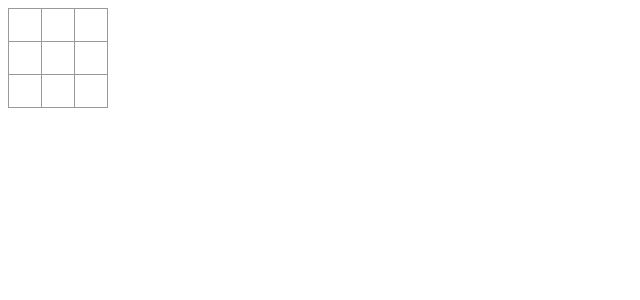
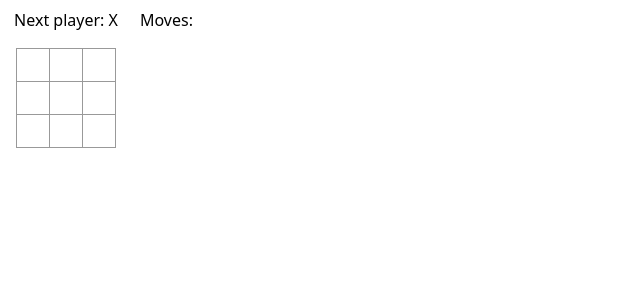
Before and after one commit to ibqn/vue-tic-tac-toe, a Vue app: page / in a window 1280 px wide. Shown: the top 300 px of the page, without its empty margins (0-640 px from the left). Built offline with nearby package versions, Linux system fonts and the light colour scheme.

Commit message:
improvements

```diff
--- a/src/app.vue
+++ b/src/app.vue
@@ -1,9 +1,7 @@
 <script setup lang="ts">
-import Board from '@/components/board.vue'
+import Game from '@/components/game.vue'
 </script>
 
 <template>
-  <div class="flex p-2">
-    <Board />
-  </div>
+  <Game />
 </template>
--- a/src/components/board.vue
+++ b/src/components/board.vue
@@ -1,24 +1,22 @@
 <script setup lang="ts">
 import Square from '@/components/square.vue'
-import { ref, onMounted } from 'vue'
+import type { SquareType } from '@/types'
+import { onMounted } from 'vue'
 
-type SquareType = string | null
+type Props = {
+  squares: SquareType[]
+  winningLine?: number[]
+}
+const props = defineProps<Props>()
 
-const squares = ref<SquareType[]>(Array(9).fill(null))
-const isXNext = ref(true)
-
-const handleSquareClick = (index: number) => {
-  console.log('click', index)
-  if (isXNext.value) {
-    squares.value[index] = 'X'
-  } else {
-    squares.value[index] = 'O'
-  }
-  isXNext.value = !isXNext.value
+type Emits = {
+  square: [index: number]
 }
 
+const emit = defineEmits<Emits>()
+
 onMounted(() => {
-  console.log('mounted', squares.value)
+  console.log('mounted', props.squares)
 })
 </script>
 
@@ -29,7 +27,8 @@ onMounted(() => {
       v-for="(square, index) in squares"
       :key="index"
       :index
-      @click="handleSquareClick"
+      @click="emit('square', index)"
+      :winning="winningLine?.includes(index)"
     />
   </div>
 </template>
--- /dev/null
+++ b/src/components/game.vue
@@ -0,0 +1,66 @@
+<script setup lang="ts">
+import { computed, ref } from 'vue'
+import Board from '@/components/board.vue'
+import type { SquareType } from '@/types'
+import { calculateWinner, isDraw } from '@/utils'
+
+const squares = ref<SquareType[]>(Array(9).fill(null))
+const move = ref(0)
+const history = ref<number[]>([])
+
+const winner = computed(() => calculateWinner(squares.value))
+const isXNext = computed(() => move.value % 2 === 0)
+const status = computed(() => {
+  if (winner.value?.winner) {
+    return `Winner: ${winner.value.winner}`
+  } else if (isDraw(squares.value)) {
+    return 'Draw!'
+  } else {
+    return `Next player: ${isXNext.value ? 'X' : 'O'}`
+  }
+})
+
+const handleSquare = (index: number) => {
+  console.log('click', index)
+
+  if (winner.value?.winner || squares.value[index]) {
+    return
+  }
+  history.value = [...history.value.slice(0, move.value), index]
+  squares.value[index] = move.value % 2 === 0 ? 'X' : 'O'
+  move.value = history.value.length
+}
+
+const jumpTo = (index: number) => {
+  move.value = index + 1
+  squares.value = history.value.slice(0, index + 1).reduce((position, currentMove, moveIndex) => {
+    position[currentMove] = moveIndex % 2 === 0 ? 'X' : 'O'
+    return position
+  }, Array(9).fill(null))
+}
+</script>
+
+<template>
+  <div class="flex flex-row p-2 gap-4">
+    <div class="flex flex-col gap-2">
+      <div class="flex justify-center">
+        {{ status }}
+      </div>
+
+      <div class="flex p-2">
+        <Board :squares @square="handleSquare" :winningLine="winner?.line" />
+      </div>
+    </div>
+
+    <div class="flex flex-col gap-2">
+      <h2>Moves:</h2>
+      <ul>
+        <li v-for="(move, index) in history" :key="index">
+          <button @click="() => jumpTo(index)">
+            {{ index + 1 }}. {{ index % 2 === 0 ? 'X' : 'O' }}-{{ move + 1 }}
+          </button>
+        </li>
+      </ul>
+    </div>
+  </div>
+</template>
--- a/src/components/square.vue
+++ b/src/components/square.vue
@@ -1,7 +1,10 @@
 <script setup lang="ts">
+import type { SquareType } from '@/types'
+
 type Props = {
-  value: string | null
+  value: SquareType
   index: number
+  winning?: boolean
 }
 const props = defineProps<Props>()
 
@@ -16,6 +19,7 @@ const emit = defineEmits<Emits>()
   <button
     @click="emit('click', props.index)"
     class="border border-[#999] font-bold text-2xl -mr-[1px] -mt-[1px] flex items-center justify-center w-[34px] leading-[34px] h-[34px]"
+    :class="{ 'text-red-500': props.winning }"
   >
     {{ value }}
   </button>
--- /dev/null
+++ b/src/types.ts
@@ -0,0 +1,6 @@
+export type SquareType = 'X' | 'O' | null
+
+export type Winner = {
+  winner: SquareType
+  line: number[]
+}
--- /dev/null
+++ b/src/utils.ts
@@ -0,0 +1,25 @@
+import type { SquareType, Winner } from '@/types'
+
+export const calculateWinner = (squares: SquareType[]): Winner | null => {
+  const lines = [
+    [0, 1, 2],
+    [3, 4, 5],
+    [6, 7, 8],
+    [0, 3, 6],
+    [1, 4, 7],
+    [2, 5, 8],
+    [0, 4, 8],
+    [2, 4, 6]
+  ]
+  for (const line of lines) {
+    const [a, b, c] = line
+    if (squares[a] && squares[a] === squares[b] && squares[a] === squares[c]) {
+      return { winner: squares[a], line }
+    }
+  }
+  return null
+}
+
+export const isDraw = (squares: SquareType[]) => {
+  return squares.every((square) => square !== null)
+}
```
